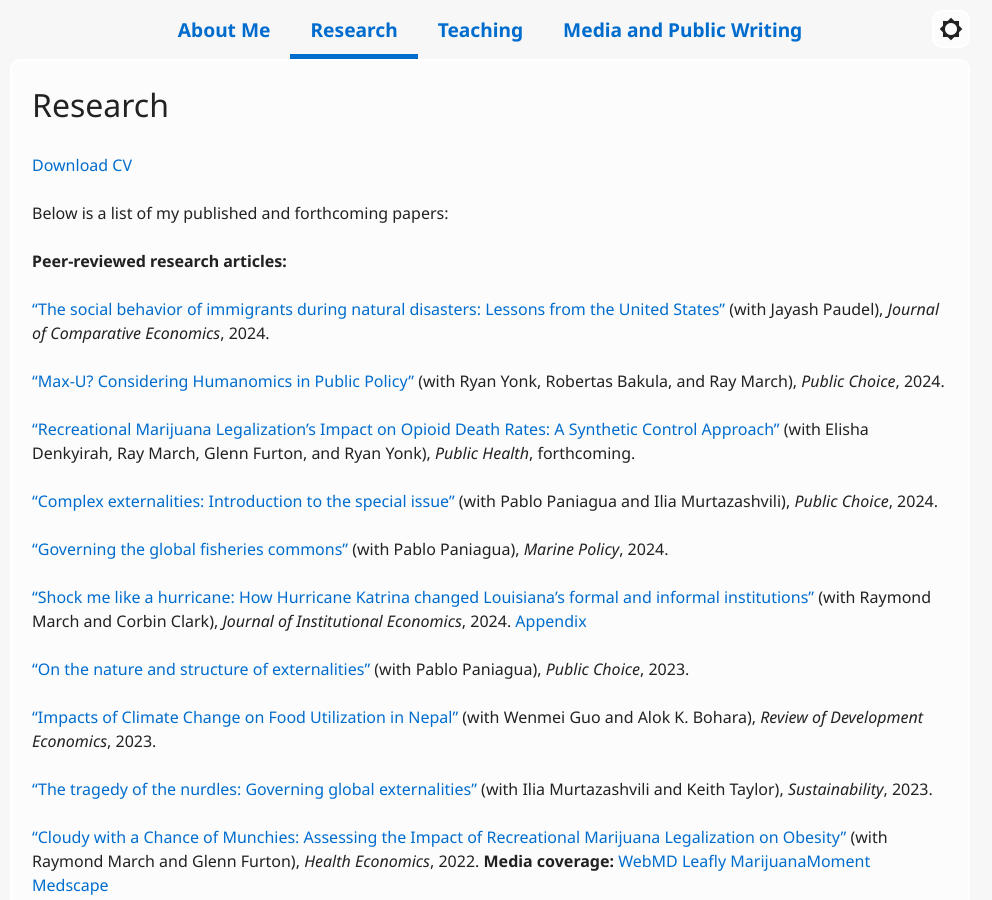
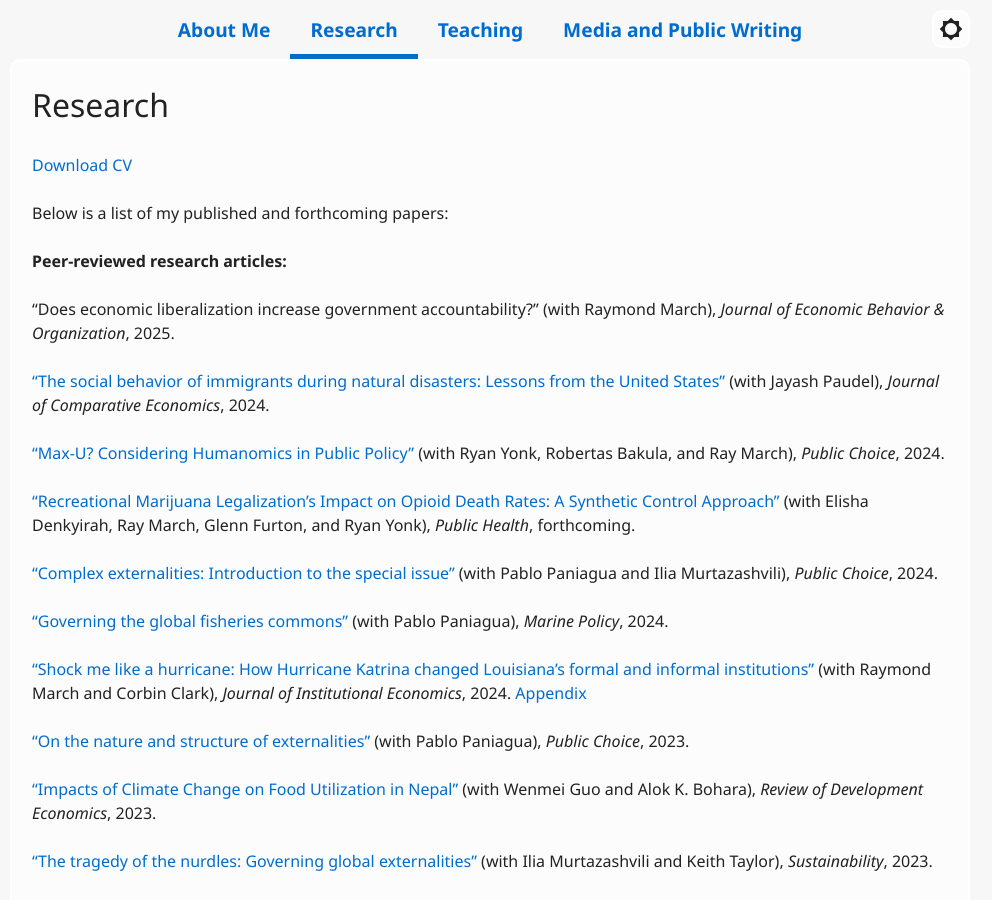
Before and after one commit to veeshanr/veeshanr.github.io, a Jekyll site: the page built from pages/research.md, in a window 1280 px wide and 900 px high. Shown: the whole window, without its empty margins (150-1142 px from the left). Built offline with Jekyll 4.4.1, drawn with Linux system fonts in a browser that asks for light colours.

Commit message:
Update research.md

```diff
--- a/pages/research.md
+++ b/pages/research.md
@@ -10,6 +10,8 @@ title: Research
 Below is a list of my published and forthcoming papers:
 
 **Peer-reviewed research articles:**
+
+“Does economic liberalization increase government accountability?” (with Raymond March), *Journal of Economic Behavior & Organization*, 2025.
 
 [“The social behavior of immigrants during natural disasters: Lessons from the United States”][23] (with Jayash Paudel), *Journal of Comparative Economics*, 2024.
 
```
